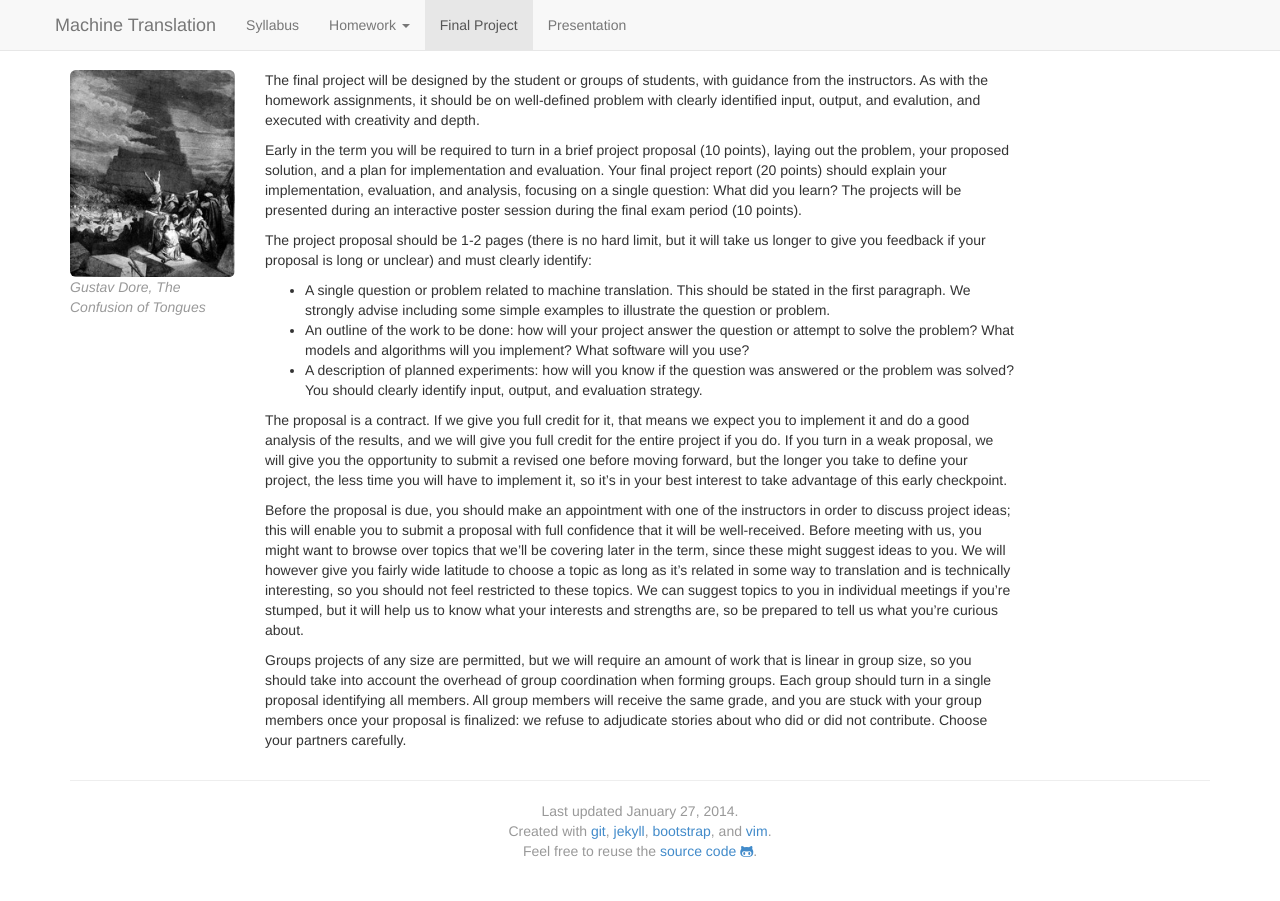
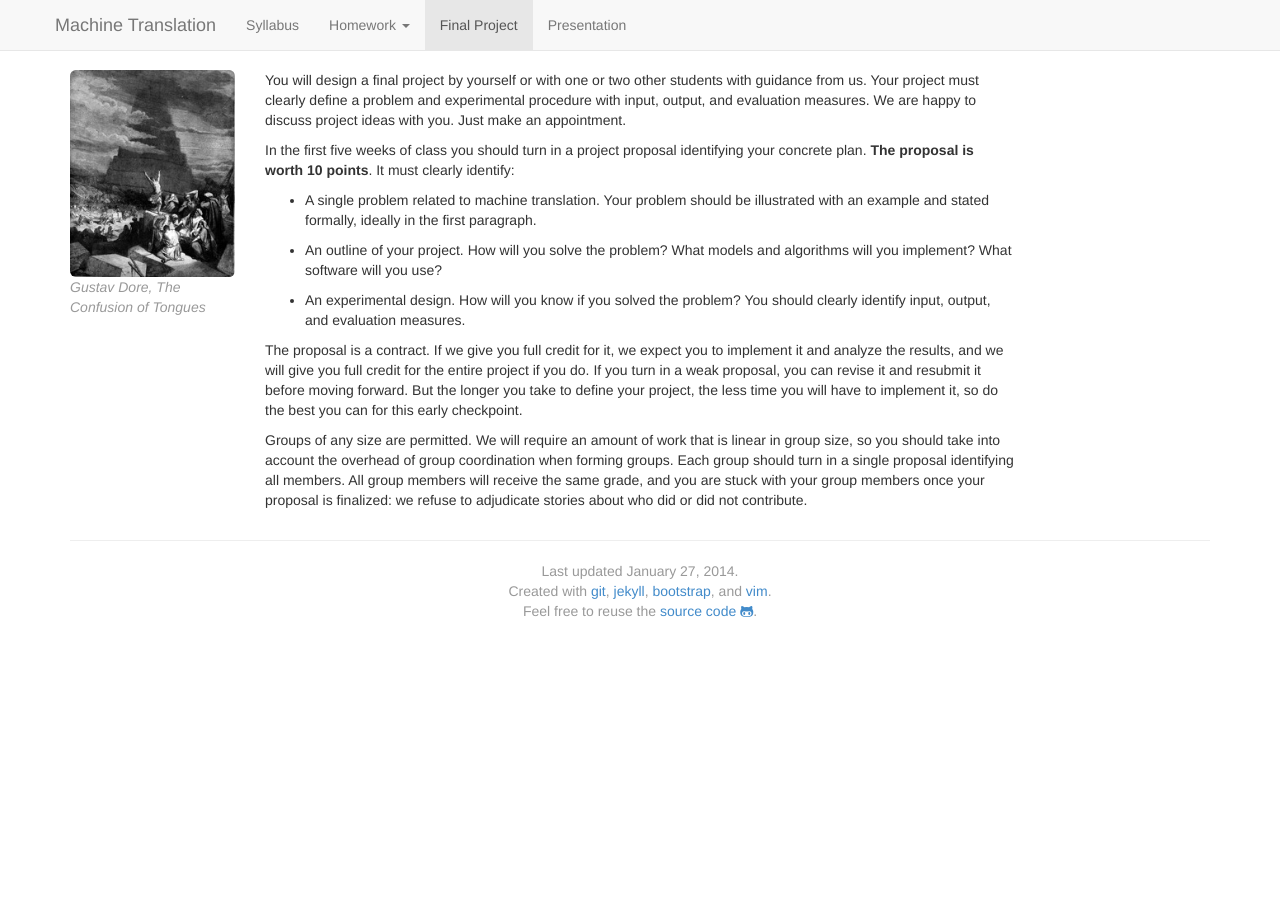
Before and after one commit to mt-class/jhu, a Jekyll site: the page built from project.md, in a window 1280 px wide. Built offline with Jekyll 4.4.1, drawn with Linux system fonts in a browser that asks for light colours; nearby versions of some CDN libraries.

Commit message:
Update syllabus and project description

```diff
--- a/project.md
+++ b/project.md
@@ -7,56 +7,35 @@ title: Final Project
 active_tab: project
 ---
 
-The final project will
-be designed by the student or groups of students, with guidance from the
-instructors. As with the homework assignments, it should be on well-defined
-problem with clearly identified input, output, and evalution, and executed
-with creativity and depth.
+You will design a final project by yourself or with one or two other
+students with guidance from us. Your project must clearly define a problem
+and experimental procedure with input, output, and evaluation measures. We
+are happy to discuss project ideas with you. Just make an appointment.
 
-Early in the term you will be required to turn in a brief
-project proposal (10 points), laying out the problem, your proposed solution, and a
-plan for implementation and evaluation. Your final project report (20 points) should explain
-your implementation, evaluation, and analysis, focusing on a single question:
-What did you learn? The projects will be presented during an interactive poster
-session during the final exam period (10 points).
+In the first five weeks of class you should turn in a project proposal
+identifying your concrete plan. **The proposal is worth 10 points**. It
+must clearly identify:
 
-The project proposal should be 1-2 pages (there is no hard limit, but it
-will take us longer to give you feedback if your proposal is long or
-unclear) and must clearly identify:
+* A single problem related to machine translation. Your problem should
+be illustrated with an example and stated formally, ideally in the first
+paragraph.
 
-* A single question or problem related to machine translation. This should be
-stated in the first paragraph. We strongly advise including some simple examples
-to illustrate the question or problem.
-* An outline of the work to be done: how will your project answer the question
-or attempt to solve the problem? What models and algorithms will you implement?
-What software will you use?
-* A description of planned experiments: how will you know if the question was
-answered or the problem was solved? You should clearly identify input, output,
-and evaluation strategy.
+* An outline of your project. How will you solve the problem? What models
+and algorithms will you implement? What software will you use?
 
-The proposal is a contract. If we give you full credit for it, that means
-we expect you to implement it and do a good analysis of the results, and we
-will give you full credit for the entire project if you do. If you turn in a
-weak proposal, we will give you the opportunity to submit a revised one before
-moving forward, but the longer you take to define your project, the less time
-you will have to implement it, so it's in your best interest to take advantage
-of this early checkpoint.
+* An experimental design. How will you know if you solved the problem?
+You should clearly identify input, output, and evaluation measures.
 
-Before the proposal is due, you should make an appointment with one of the
-instructors in order to discuss project ideas; this will enable you to submit
-a proposal with full confidence that it will be well-received. Before meeting
-with us, you might want to browse over topics that we'll be covering later in
-the term, since these might suggest ideas to you. We will however give you
-fairly wide latitude to choose a topic as long as it's related in some way to
-translation and is technically interesting, so you should not feel restricted to
-these topics. We can suggest topics to you in individual meetings if you're
-stumped, but it will help us to know what your interests and strengths are, so
-be prepared to tell us what you're curious about.
+The proposal is a contract. If we give you full credit for it, we expect
+you to implement it and analyze the results, and we will give you full
+credit for the entire project if you do. If you turn in a weak proposal,
+you can revise it and resubmit it before moving forward. But the longer you
+take to define your project, the less time you will have to implement it, so
+do the best you can for this early checkpoint.
 
-Groups projects of any size are permitted, but we will require an amount of
-work that is linear in group size, so you should take into account the overhead
+Groups of any size are permitted. We will require an amount of work
+that is linear in group size, so you should take into account the overhead
 of group coordination when forming groups. Each group should turn in a single
 proposal identifying all members. All group members will receive the same grade,
 and you are stuck with your group members once your proposal is finalized: we
-refuse to adjudicate stories about who did or did not contribute. Choose your
-partners carefully.
+refuse to adjudicate stories about who did or did not contribute.
```
Also changed, not shown: index.md (+2 -2 lines), lin10.md (+1 -0 lines).
